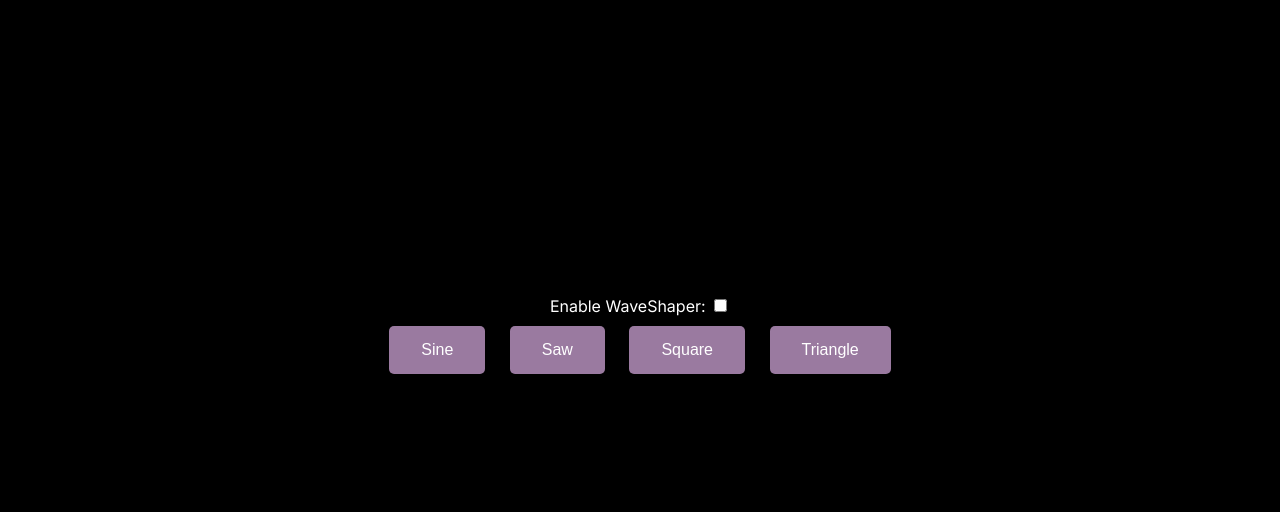
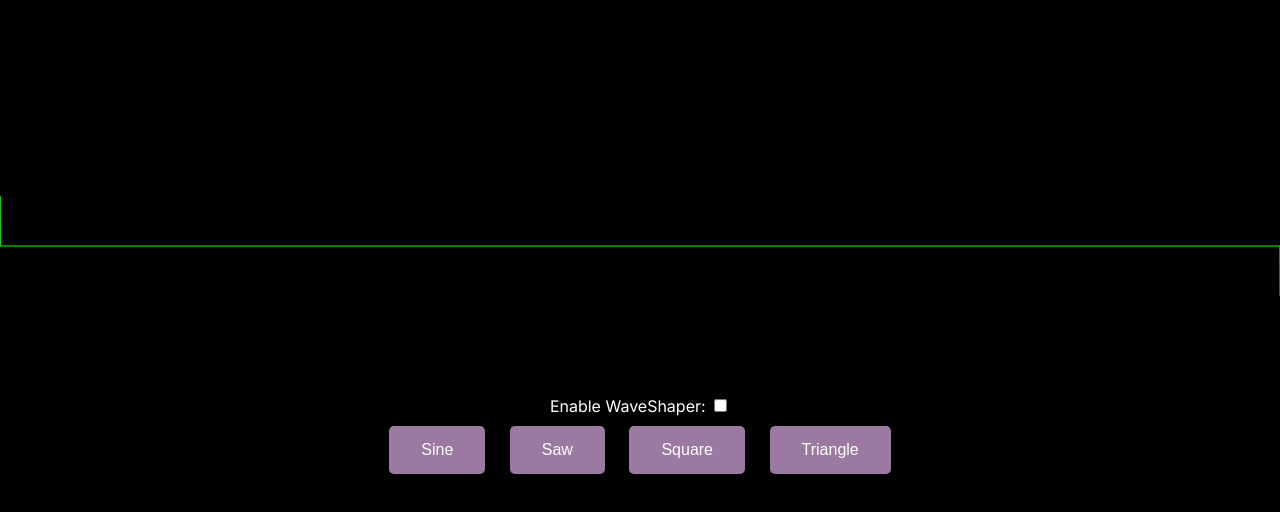
Before and after one commit to nova-community/nova-community.github.io, a plain HTML site: page daw/index.html in a window 1280 px wide. Both pictures are taken after a click on the button "Sine". Drawn offline with Linux system fonts and the light colour scheme; animation ran at ten frames a second.

Commit message:
feat: added kb input
fährie

```diff
--- a/daw/index.html
+++ b/daw/index.html
@@ -12,15 +12,15 @@
 </head>
 
 <body>
+    <canvas id="visualizer"></canvas>
     <div class="checkbox-container">
         <label for="checkbox">Enable WaveShaper:</label>
         <input type="checkbox" id="checkbox" name="featureEnabled">
     </div>
     <a>
-        <button onclick="startOscillator('sine')">Sine</button>
-        <button onclick="startOscillator('sawtooth')">Saw</button>
-        <button onclick="startOscillator('square')">Square</button>
-        <button onclick="startOscillator('triangle')">Triangle</button>
+        <button onclick="setWave('sine')">Sine</button>
+        <button onclick="setWave('sawtooth')">Saw</button>
+        <button onclick="setWave('square')">Square</button>
+        <button onclick="setWave('triangle')">Triangle</button>
     </a>
-    <script src="script.js"></script>
 </body>
--- a/daw/script.js
+++ b/daw/script.js
@@ -2,19 +2,9 @@ var audioCtx = new (window.AudioContext || window.webkitAudioContext)();
 var gainNode = audioCtx.createGain();
 var waveshaper = audioCtx.createWaveShaper();
 var distortionAmount = 0;
+var currentWave = "sine";
 
-function checkBrowserCompatibility() {
-            // Check if the browser is Firefox
-            if (navigator.userAgent.indexOf('Firefox') !== -1) {
-                // Show popup
-                alert('This application does not support Firefox. Please use a different browser.');
-            }
-        }
-
-        // Call the function when the page loads
-        window.onload = function() {
-            checkBrowserCompatibility();
-        };
+//TODO: KEEP TRACK OF OSCILATORS AND TURN THEM OFF WHEN THEY SHOULD BE OFF
 
 function makeDistortionCurve(amount) {
     var k = typeof amount === 'number' ? amount : 50,
@@ -30,29 +20,103 @@ function makeDistortionCurve(amount) {
     return curve;
 }
 
-function startOscillator(type) {
-    // Set distortion amount based on checkbox state
-    distortionAmount = checkbox.checked ? 10 : 0;
-    // Update the curve for the waveshaper
+function setWave(wave){
+    currentWave = wave
+}
+
+function startOscillator(type, pitch) {
+    var checkbox = document.getElementById('checkbox');
+    distortionAmount = checkbox.checked ? 100 : 0;
     waveshaper.curve = makeDistortionCurve(distortionAmount);
 
     var oscillator = audioCtx.createOscillator();
     oscillator.type = type;
     oscillator.frequency.setValueAtTime(440, audioCtx.currentTime);
+    oscillator.frequency.value = pitch;
     oscillator.connect(waveshaper);
     waveshaper.connect(gainNode);
     gainNode.connect(audioCtx.destination);
-    gainNode.gain.value = 0.1;
+    gainNode.gain.value = 0.5;
+    oscillator.start(audioCtx.currentTime);
+    setTimeout(function() { oscillator.stop(); }, 500);
+  }
 
-    oscillator.start();
+  window.onload = function() {
 
-    setTimeout(function() {
-        oscillator.stop();
-    }, 500);
-}
 
-document.addEventListener('DOMContentLoaded', function() {
-    var checkbox = document.getElementById('checkbox');
-    checkbox.addEventListener('change', function() {
-    });
-});
+    var visualizerCanvas = document.getElementById('visualizer');
+    var canvasCtx = visualizerCanvas.getContext('2d');
+
+    // Increase canvas resolution (adjust as needed)
+    visualizerCanvas.width = visualizerCanvas.offsetWidth * 2;
+    visualizerCanvas.height = visualizerCanvas.offsetHeight * 2;
+
+    var analyser = audioCtx.createAnalyser();
+    // Experiment with higher bufferLength values (e.g., 4096, 8192)
+    analyser.fftSize = 32768;
+    var bufferLength = analyser.frequencyBinCount;
+    var dataArray = new Uint8Array(bufferLength);
+
+    gainNode.connect(analyser);
+
+    function draw() {
+      requestAnimationFrame(draw);
+
+      // Get waveform data
+      analyser.getByteTimeDomainData(dataArray);
+
+      // Clear canvas with anti-aliasing
+      canvasCtx.fillStyle = 'rgba(0, 0, 0, 0.5)'; // Semi-transparent black for anti-aliasing
+      canvasCtx.fillRect(0, 0, visualizerCanvas.width, visualizerCanvas.height);
+
+      // Draw waveform with anti-aliasing and line smoothing
+      canvasCtx.lineWidth = 2;
+      canvasCtx.strokeStyle = 'lime';
+      canvasCtx.beginPath();
+      canvasCtx.arc(0, 0, 1, 0, 2 * Math.PI); // Start with a circle for smooth beginning
+      canvasCtx.fill(); // Fill circle for smooth beginning
+      canvasCtx.beginPath();
+
+      var sliceWidth = visualizerCanvas.width * 1.0 / bufferLength;
+      var x = 0;
+
+      // Apply averaging (adjust window size as needed)
+      var windowSize = 5;
+      var sum = 0;
+      for (var i = 0; i < bufferLength; i++) {
+        sum += dataArray[i];
+        if (i >= windowSize) {
+          sum -= dataArray[i - windowSize];
+        }
+        var v = (sum / windowSize - 128) / 30.0; // Adjusting the range to [-1, 1]
+        var y = (v + 1) * visualizerCanvas.height / 4;
+
+        if (i === 0) {
+          canvasCtx.moveTo(x, y);
+        } else {
+          canvasCtx.lineTo(x, y);
+        }
+
+        x += sliceWidth;
+      }
+
+      canvasCtx.lineTo(visualizerCanvas.width, visualizerCanvas.height / 2);
+      canvasCtx.stroke();
+    }
+
+    draw();
+};
+
+function handleKeyDown(event) {
+    const keys = "yxcvbnm";
+    const pitches = [130.81, 146.83, 164.81, 174.61, 196.00, 220.00, 246.94]; // C2 to B2
+
+    if (keys.includes(event.key)) {
+      const pitchIndex = keys.indexOf(event.key);
+      const pitch = pitches[pitchIndex];
+      startOscillator(currentWave, pitch);
+    }
+   }
+
+   // Add event listener to capture key presses
+   document.addEventListener("keydown", handleKeyDown);
--- a/daw/styles.css
+++ b/daw/styles.css
@@ -69,6 +69,11 @@ body {
     color: #A0CFD3; /* Lighter blue from your palette on hover */
   }
 
+  canvas {
+    width: 100%;
+    height: 200px; /* Adjust height as needed */
+    background-color: #f0f0f0;
+  }
 
 button {
     background-color: #9A7AA0; /* Green */
```
